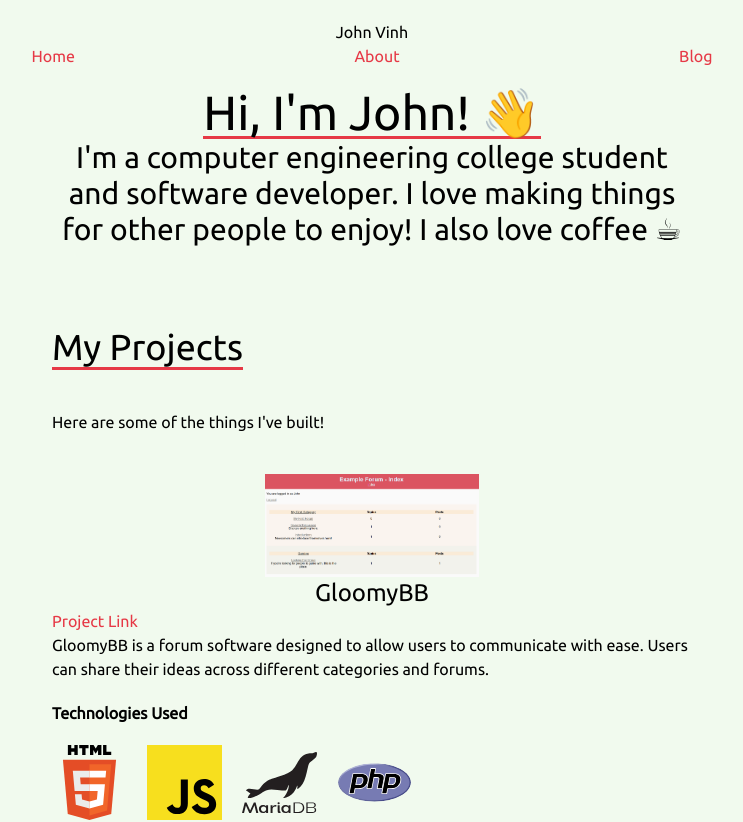
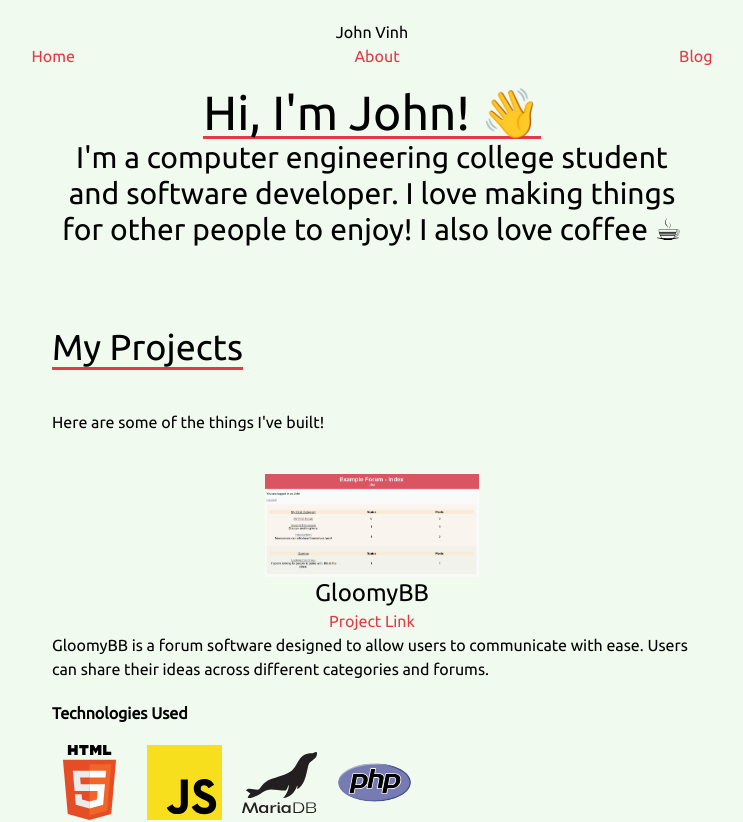
Before and after one commit to johnvinh/john-vinh-website, a SvelteKit app: page / in a window 1280 px wide. Shown: the top 822 px of the page, without its empty margins (268-1011 px from the left). Built offline with nearby package versions, Linux system fonts and the light colour scheme.

Commit message:
Center repository link

```diff
--- a/src/components/Project.svelte
+++ b/src/components/Project.svelte
@@ -11,7 +11,7 @@
 <div class="mt-10">
     <img src="/images/{mainImage}" class="w-1/3 mx-auto" alt="{title} logo">
     <h3 class="text-2xl text-center">{title}</h3>
-    <a class="text-center" href={link} >Project Link</a>
+    <a href={link} ><p class="text-center">Project Link</p></a>
     <p>{info}</p>
     <h4 class="font-bold my-5">Technologies Used</h4>
     <div class="flex flex-row space-x-5">
```
